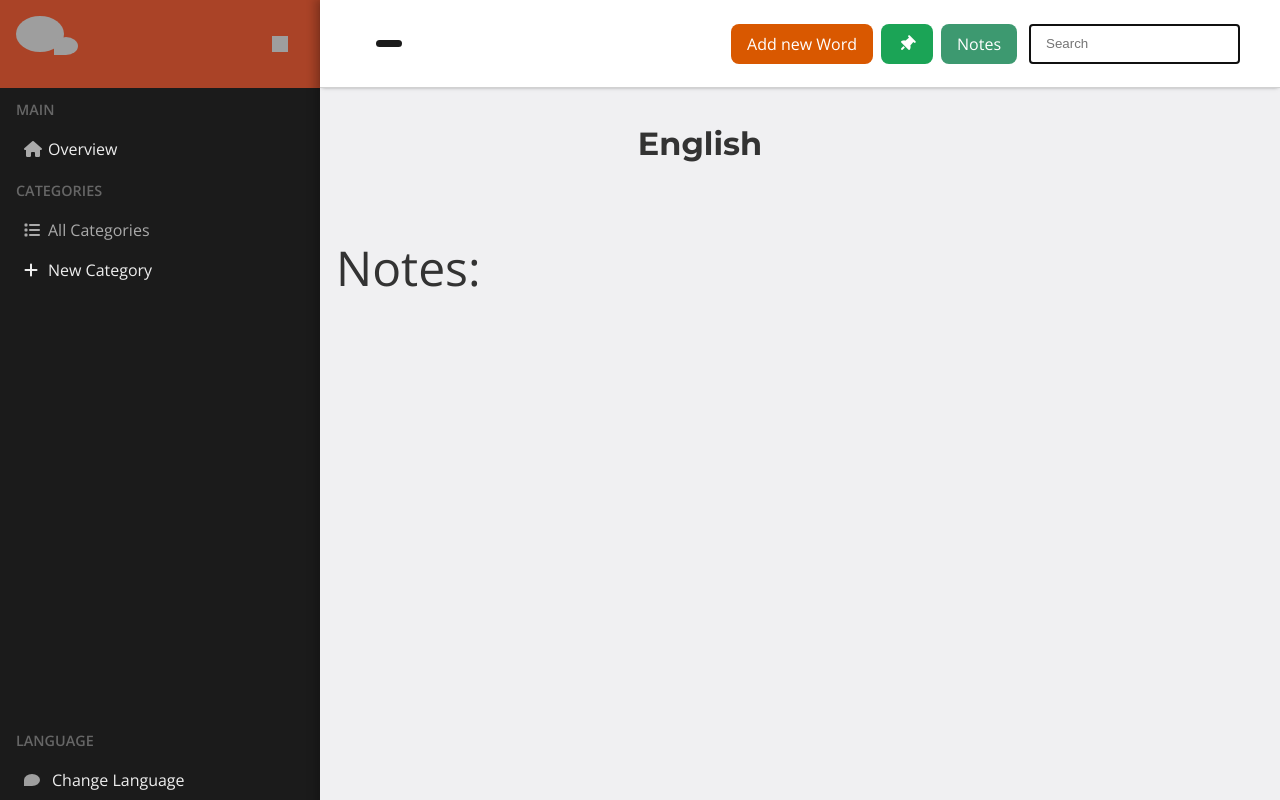
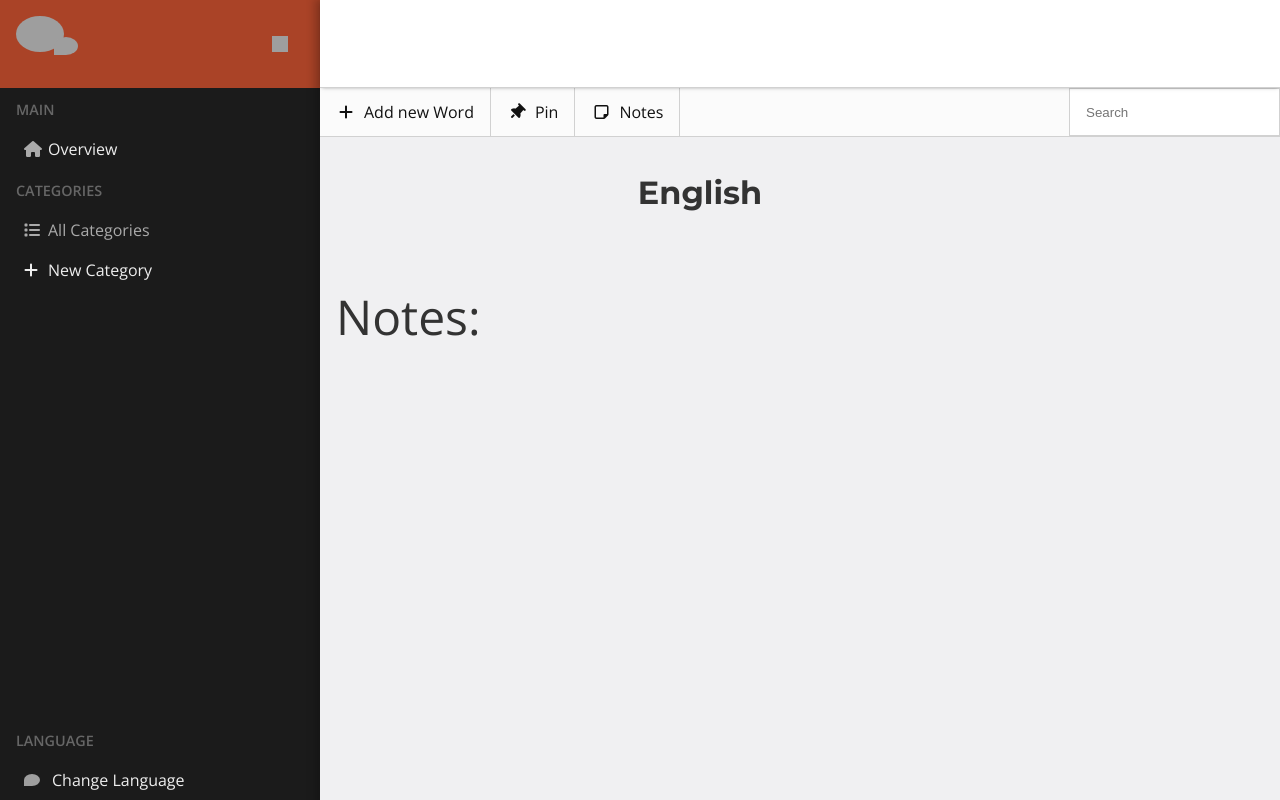
Before and after one commit to DanCatchpole/phrasebook-django, a Django app: template phrasebook/templates/phrasebook/category.html in a window 1280 px wide. Run offline with Django 3.2, Linux system fonts and the light colour scheme; the template is opened without the code that fills it, so the values that code supplies are empty; some libraries are stand-ins or nearby versions; grey boxes are pictures that could not be loaded.

Commit message:
Update minibars

```diff
--- a/phrasebook/static/phrasebook/css/dancss/_buttons.scss
+++ b/phrasebook/static/phrasebook/css/dancss/_buttons.scss
@@ -3,8 +3,11 @@
 .button {
   text-decoration: none;
   border: 0;
-  border-radius: 0.5rem;
   padding: 0.5rem 1rem;
+
+  i {
+    margin-right: 0.5rem;
+  }
 }
 
 .button--large {
--- a/phrasebook/static/phrasebook/css/dancss/_colors.scss
+++ b/phrasebook/static/phrasebook/css/dancss/_colors.scss
@@ -5,7 +5,7 @@
 $aqua: #7FDBFF;
 $teal: #39CCCC;
 $olive: #3D9970;
-$green: #2ECC40;
+$green: #ccb3a2;
 $lime: #01FF70;
 $yellow: #FFDC00;
 $orange: #FF851B;
--- a/phrasebook/static/phrasebook/css/main.css
+++ b/phrasebook/static/phrasebook/css/main.css
@@ -133,7 +133,7 @@
   background-color: #3D9970; }
 
 .bg--green {
-  background-color: #2ECC40; }
+  background-color: #ccb3a2; }
 
 .bg--lime {
   background-color: #01FF70; }
@@ -193,7 +193,7 @@
   color: #3D9970; }
 
 .green {
-  color: #2ECC40; }
+  color: #ccb3a2; }
 
 .lime {
   color: #01FF70; }
@@ -247,7 +247,7 @@
   background-color: #3D9970; }
 
 .bg--green {
-  background-color: #2ECC40; }
+  background-color: #ccb3a2; }
 
 .bg--lime {
   background-color: #01FF70; }
@@ -307,7 +307,7 @@
   color: #3D9970; }
 
 .green {
-  color: #2ECC40; }
+  color: #ccb3a2; }
 
 .lime {
   color: #01FF70; }
@@ -342,8 +342,9 @@
 .button {
   text-decoration: none;
   border: 0;
-  border-radius: 0.5rem;
   padding: 0.5rem 1rem; }
+  .button i {
+    margin-right: 0.5rem; }
 
 .button--large {
   border-radius: 1rem;
@@ -516,12 +517,6 @@
 
 .sideBarMOB {
   display: none; }
-
-.topBar {
-  -webkit-box-shadow: 0px 1px 4px -2px rgba(0, 0, 0, 0.5);
-  -moz-box-shadow: 0px 1px 4px -2px rgba(0, 0, 0, 0.5);
-  box-shadow: 0px 1px 4px -2px rgba(0, 0, 0, 0.5);
-  z-index: 1000; }
 
 .sidebar-new {
   justify-content: space-between;
@@ -1121,11 +1116,11 @@
 
 .content {
   padding: 1rem;
-  max-height: 100%;
   overflow-y: auto;
-  height: 100%;
+  flex-grow: 1;
   color: #333;
-  background-color: #F0F0F2; }
+  background-color: #F0F0F2;
+  z-index: -1; }
   .content h1 {
     margin: 0; }
   .content h2 {
@@ -1141,7 +1136,27 @@
   align-content: center;
   flex-direction: row;
   width: 100%;
-  background-color: #fff; }
+  background-color: #fff;
+  box-shadow: 0px 1px 4px -2px rgba(0, 0, 0, 0.5);
+  z-index: 100; }
+
+.mini-bar {
+  display: flex;
+  flex-direction: row;
+  z-index: -1;
+  background-color: #fbfbfb;
+  border-bottom: 1px solid #d1d1d1;
+  flex-shrink: 0;
+  align-items: center;
+  flex-wrap: wrap; }
+  .mini-bar .button {
+    height: 3rem;
+    display: flex;
+    align-items: center;
+    transition: background-color 0.2s;
+    border-right: 1px solid #d1d1d1; }
+  .mini-bar .button:hover {
+    background-color: rgba(0, 0, 0, 0.1); }
 
 .mainTitle {
   font-family: "Montserrat", sans-serif;
@@ -1348,8 +1363,8 @@
   box-shadow: 5px 5px 5px -2px rgba(0, 0, 0, 0.5); }
 
 form.searchBox input[type=text] {
-  height: 2.5rem;
-  margin: 0 .5rem; }
+  height: 3rem;
+  border: 1px solid #d1d1d1; }
 
 ul.categoryList {
   list-style-type: none;
@@ -1470,10 +1485,13 @@
 span.num-badge {
   border-radius: 1rem;
   background-color: #1b1b1b;
-  padding: 0.2rem 0.8rem;
+  padding: 0 0.8rem;
   color: #fff;
   font-size: 1rem;
-  font-weight: 700; }
+  font-weight: 700;
+  height: auto;
+  line-height: 2rem;
+  font-family: "Montserrat", sans-serif; }
 
 @media only screen and (max-width: 480px) {
   body.loginPage {
--- a/phrasebook/static/phrasebook/css/main.scss
+++ b/phrasebook/static/phrasebook/css/main.scss
@@ -148,12 +148,12 @@
     display: none;
 }
 
-.topBar {
-    -webkit-box-shadow: 0px 1px 4px -2px rgba(0,0,0,0.5);
-    -moz-box-shadow: 0px 1px 4px -2px rgba(0,0,0,0.5);
-    box-shadow: 0px 1px 4px -2px rgba(0,0,0,0.5);
-    z-index: 1000;
-}
+//.topBar {
+//    -webkit-box-shadow: 0px 1px 4px -2px rgba(0,0,0,0.5);
+//    -moz-box-shadow: 0px 1px 4px -2px rgba(0,0,0,0.5);
+//    box-shadow: 0px 1px 4px -2px rgba(0,0,0,0.5);
+//    z-index: 1000;
+//}
 
 .sidebar-new {
   justify-content: space-between;
@@ -243,6 +243,10 @@
   width: 4rem;
   // padding: 0;
   // margin: 0;
+}
+
+main {
+    //overflow-y: scroll;
 }
 
 
@@ -984,11 +988,13 @@
 
 .content {
     padding: 1rem;
-    max-height: 100%;
+    //max-height: 100%;
     overflow-y: auto;
-    height: 100%;
+    //height: 100%;
+    flex-grow: 1;
     color: #333;
     background-color: #F0F0F2;
+    z-index: -1;
     h1 {
         margin: 0;
     }
@@ -1008,7 +1014,35 @@
     flex-direction: row;
     width: 100%;
     background-color: #fff;
-}
+    box-shadow: 0px 1px 4px -2px rgba(0,0,0,0.5);
+    z-index: 100;
+}
+
+.mini-bar {
+    display: flex;
+    flex-direction: row;
+    //height: 3rem;
+    z-index: -1;
+    background-color: #fbfbfb;
+    border-bottom: 1px solid $bordercolor;
+    flex-shrink:0;
+    align-items: center;
+    flex-wrap: wrap;
+    //padding: 0rem 0.5rem;
+    .button {
+        //border: 1px solid $bordercolor;
+        height: 3rem;
+        display: flex;
+        align-items: center;
+        transition: background-color 0.2s;
+        border-right: 1px solid $bordercolor;
+    }
+    .button:hover {
+        background-color: rgba(0,0,0,0.1);
+    }
+}
+
+
 .mainTitle {
     font-family: $mons;
     font-size: 2.25rem;
@@ -1300,8 +1334,9 @@
 
 form.searchBox {
     input[type=text] {
-        height: 2.5rem;
-        margin: 0 .5rem;
+        height: 3rem;
+        //margin: 0 .5rem;
+        border: 1px solid $bordercolor;
     }
 }
 
@@ -1475,11 +1510,13 @@
 span.num-badge {
     border-radius: 1rem;
     background-color: $barColor;
-    padding: 0.2rem 0.8rem;
+    padding: 0 0.8rem;
     color: #fff;
     font-size: 1rem;
     font-weight: 700;
-
+    height: auto;
+    line-height: 2rem;
+    font-family: $mons;
 }
 
 
--- a/phrasebook/static/phrasebook/js/editword.js
+++ b/phrasebook/static/phrasebook/js/editword.js
@@ -58,7 +58,7 @@
             // edit
             $(".description-editor").removeClass("hidden");
             $(".notes").addClass("hidden");
-            $(this).removeClass("bg--deepOrange").addClass("bg--olive").text("Save");
+            $(this).text("Save");
         } else {
             // save
             let value = $(".description-editor").val();
@@ -71,7 +71,7 @@
                 $(".notes").html(data.message).removeClass("hidden");
             });
             // $content.html(value.replace('<script>'));
-            $(this).addClass("bg--deepOrange").removeClass("bg--olive").text("Save");
+            $(this).text("Save");
             $(this).text("Edit");
         }
     });
--- a/phrasebook/templates/phrasebook/category.html
+++ b/phrasebook/templates/phrasebook/category.html
@@ -21,24 +21,25 @@
                     <span class="padding"></span>
                     <span class="num-badge">{{ category__len }}</span>
                 </span>
-                <div class="buttons">
-                    <a href="{% url 'phrasebook:new_word' category.id %}" class="button bg--deepOrange white">Add new Word</a>
+            </div>
+        </div>
+        <div class="mini-bar">
+            <a href="{% url 'phrasebook:new_word' category.id %}" class="button black button-add" title="Add new Word"><i class="fa fa-fw fa-plus"></i> Add new Word</a>
             {% if category.pinned %}
-                        <a href="{% url 'phrasebook:pin_category' category.id %}" class="button pinned white"><i class="fa fa-fw fa-circle"></i></a>
+                <a href="{% url 'phrasebook:pin_category' category.id %}" class="button black" title="Unpin"><i class="fa fa-fw fa-circle"></i> Unpin</a>
             {% else %}
-                        <a href="{% url 'phrasebook:pin_category' category.id %}" class="button pin white" ><i class="fa fa-fw fa-thumb-tack fa-rotate-45"></i></a>
+                <a href="{% url 'phrasebook:pin_category' category.id %}" class="button black" title="Pin"><i class="fa fa-fw fa-thumb-tack fa-rotate-45"></i>Pin</a>
             {% endif %}
-                    <a href="{% url 'phrasebook:category_notes' category.id %}" class="button bg--olive white">Notes</a>
+            <a href="{% url 'phrasebook:category_notes' category.id %}" class="button black" title="Notes"><i class="fa fa-fw fa-sticky-note-o"></i> Notes</a>
+            <div class="sticky-push"></div>
             <form onkeypress="return event.keyCode !== 13;" class="searchBox">
                 <input type="hidden" id="username" value="{{ username }}">
                 <input type="hidden" id="shortenedLanguage" value="{{ current_language.flag_name }}">
                 <input type="hidden" id="category" value="{{ category.id }}">
-                        <input type="text" placeholder="Search" id="search" class="search" autofocus>
+                <input type="text" placeholder="Search" id="search" class="search">
             </form>
         </div>
-            </div>
-        </div>
-        <div class="content">
+        <div class="content" tabindex="1">
             <div class="wordBlock wbtitle">
                 <span class="lang"><h1>{{ category.language.english_name }}</h1></span>
                 <span class="padding"></span>
--- a/phrasebook/templates/phrasebook/categorynotes.html
+++ b/phrasebook/templates/phrasebook/categorynotes.html
@@ -21,9 +21,11 @@
                     <span class="subtext">Notes</span>
                 </span>
                 <div class="buttons">
-                    <a href="#" class="button bg--deepOrange white" id="edit_notes">Edit</a>
                 </div>
             </div>
+        </div>
+        <div class="mini-bar">
+            <a href="#" class="button black" id="edit_notes">Edit</a>
         </div>
         <div class="content">
             <div class="notes"></div>
```
Also changed, not shown: 1 other file. Lines whose indentation alone changed are shown as unchanged.
